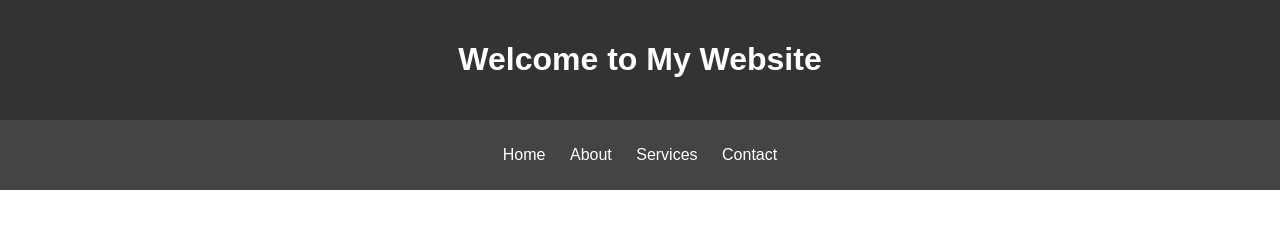
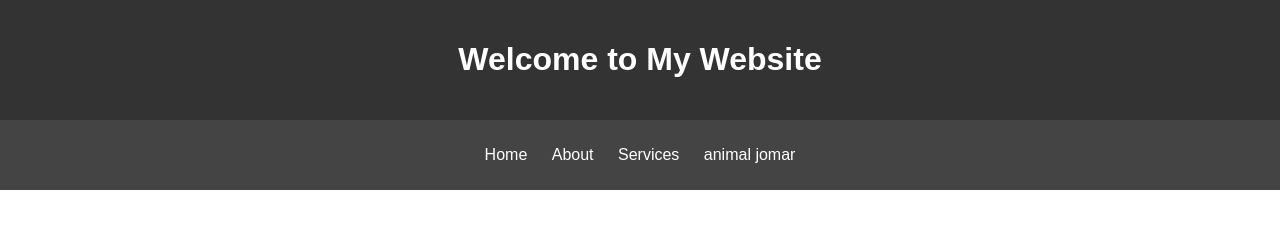
Before and after one commit to Tappy124/Tappy, a plain HTML site: page index.html in a window 1280 px wide. Shown: the top 227 px of the page. Drawn offline with Linux system fonts and the light colour scheme.

Commit message:
contact to animal jomar

```diff
--- a/index.html
+++ b/index.html
@@ -15,7 +15,7 @@
             <li><a href="#">Home</a></li>
             <li><a href="#">About</a></li>
             <li><a href="#">Services</a></li>
-            <li><a href="#">Contact</a></li>
+            <li><a href="#">animal jomar</a></li>
         </ul>
     </nav>
     <section>
```
